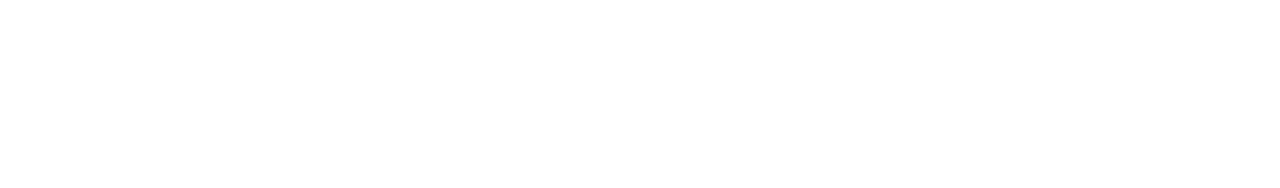
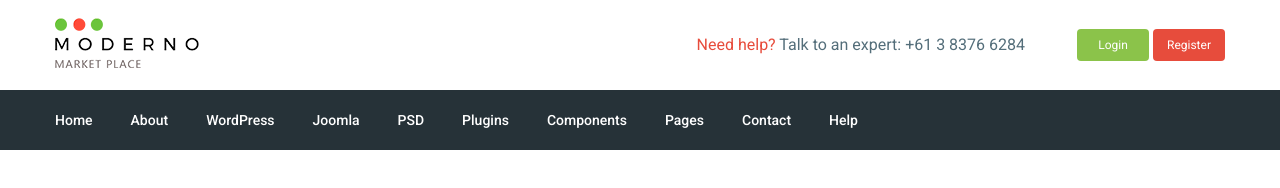
Before and after one commit to gurev-dev/Moderno, a website: page app/index.html in a window 1280 px wide. Drawn offline with nearby package versions, Linux system fonts and the light colour scheme; files that its build step writes are made by us from their sources.

Commit message:
added header

```diff
--- a/app/index.html
+++ b/app/index.html
@@ -5,13 +5,95 @@
 	<meta charset="UTF-8">
 	<meta name="viewport" content="width=device-width, initial-scale=1.0">
 	<meta http-equiv="X-UA-Compatible" content="ie=edge">
-	<title>Document</title>
+	<title>Moderno</title>
+	<link href="https://fonts.googleapis.com/css2?family=Roboto:wght@400;500;700&display=swap" rel="stylesheet">
 	<link rel="stylesheet" href="css/libs.min.css">
 	<link rel="stylesheet" href="css/style.min.css">
 </head>
 
 <body>
-
+	<header class="header">
+		<div class="header__top">
+			<div class="container">
+				<div class="header__top-inner">
+					<div class="header__logo">
+						<a href="">
+							<img src="images/logo.png" alt="">
+						</a>
+					</div>
+					<div class="header__text">
+						<a href="#">
+							<span>Need help?</span>
+						</a>
+						Talk to an expert:
+						<a class="header__phone" href="tel:61388766284">+61 3 8376 6284</a>
+					</div>
+					<div class="header__box">
+						<a class="header__btn header__btn-login" href="#">Login</a>
+						<a class="header__btn header__btn-register" href="#">Register</a>
+					</div>
+				</div>
+			</div>
+		</div>
+		<div class="header__menu">
+			<div class="container">
+				<nav class="menu">
+					<ul class="menu__list">
+						<li>
+							<a href="#">
+								Home
+							</a>
+						</li>
+						<li>
+							<a href="#">
+								About
+							</a>
+						</li>
+						<li>
+							<a href="#">
+								WordPress
+							</a>
+						</li>
+						<li>
+							<a href="#">
+								Joomla
+							</a>
+						</li>
+						<li>
+							<a href="#">
+								PSD
+							</a>
+						</li>
+						<li>
+							<a href="#">
+								Plugins
+							</a>
+						</li>
+						<li>
+							<a href="#">
+								Components
+							</a>
+						</li>
+						<li>
+							<a href="#">
+								Pages
+							</a>
+						</li>
+						<li>
+							<a href="#">
+								Contact
+							</a>
+						</li>
+						<li>
+							<a href="#">
+								Help
+							</a>
+						</li>
+					</ul>
+				</nav>
+			</div>
+		</div>
+	</header>
 
 
 	<script src="https://ajax.googleapis.com/ajax/libs/jquery/3.5.1/jquery.min.js"></script>
--- a/app/scss/_global.scss
+++ b/app/scss/_global.scss
@@ -6,3 +6,22 @@ html {
 *::after {
 	box-sizing: inherit;
 }
+a {
+	display: inline-block;
+	text-decoration: none;
+}
+ul,
+li {
+	margin: 0;
+	padding: 0;
+	list-style: none;
+}
+body {
+	font-family: "Roboto", sans-serif;
+	font-weight: 500;
+}
+.container {
+	max-width: 1200px;
+	margin: 0 auto;
+	padding: 0 15px;
+}
--- a/app/scss/_vars.scss
+++ b/app/scss/_vars.scss
@@ -0,0 +1,3 @@
+$booger: #8bc34a;
+$tomato: #e74c3c;
+$bg-dark: #263238;
--- a/app/scss/style.scss
+++ b/app/scss/style.scss
@@ -1,2 +1,65 @@
-@import 'vars';
-@import 'global';
+@import "vars";
+@import "global";
+
+.header {
+	&__top {
+	}
+
+	&__top-inner {
+		display: flex;
+		justify-content: space-between;
+		align-items: center;
+		height: 90px;
+	}
+	&__text {
+		margin-left: auto;
+		margin-right: 52px;
+		font-weight: 400;
+		color: #546e7a;
+		& span {
+			color: #e74c3c;
+		}
+	}
+	&__phone {
+		color: #546e7a;
+	}
+	&__box {
+		font-weight: 400;
+	}
+	&__btn {
+		padding: 4px;
+		width: 72px;
+		border-radius: 4px;
+		text-align: center;
+		font-size: 12px;
+		line-height: 24px;
+		&-login {
+			background-color: $booger;
+			color: #fff;
+		}
+		&-register {
+			background-color: $tomato;
+			color: #fff;
+		}
+	}
+	&__menu {
+		background-color: $bg-dark;
+	}
+}
+.menu {
+	&__list {
+		display: flex;
+		align-items: center;
+		height: 60px;
+	}
+	& li {
+		display: block;
+		& + li {
+			margin-left: 38px;
+		}
+		& a {
+			color: #fff;
+			font-size: 14px;
+		}
+	}
+}
```
Also changed, not shown: gulpfile.js (+6 -24 lines), app/images/logo.png (added), app/images/logo.webp (added).
